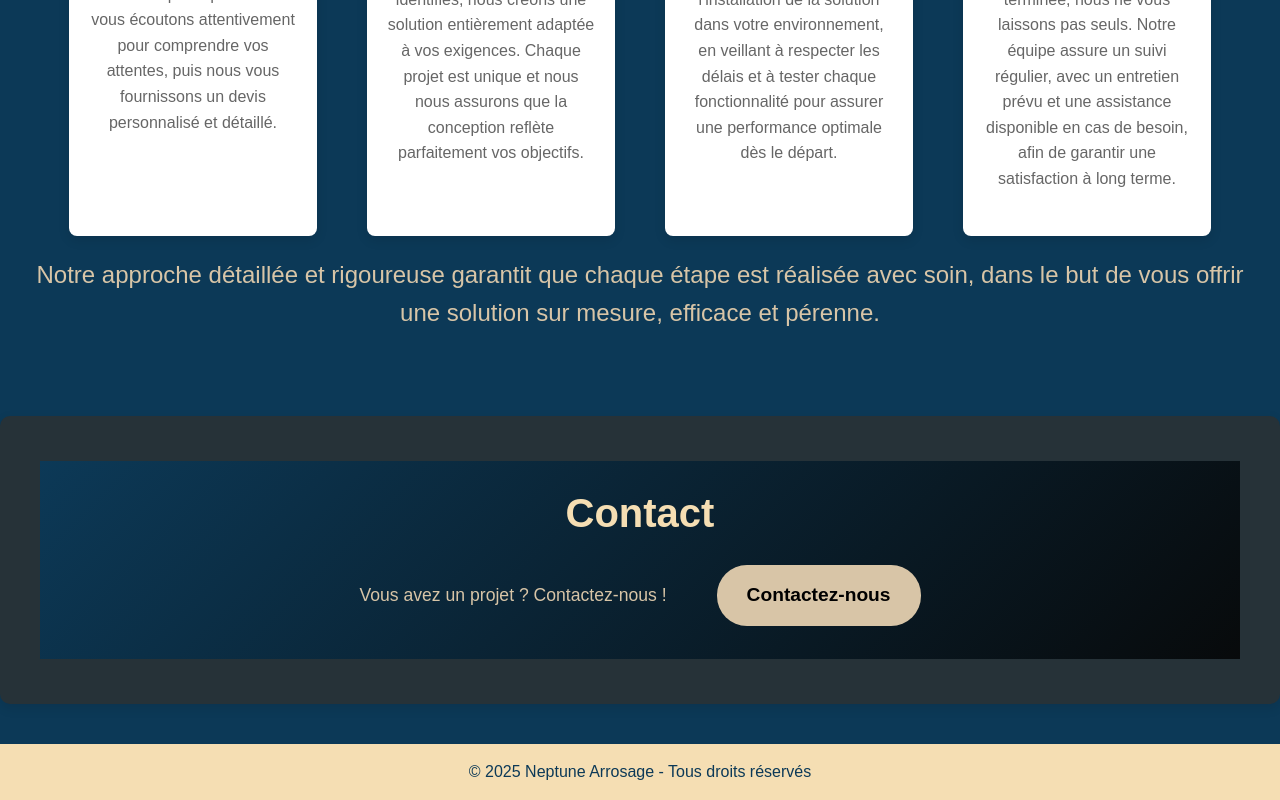
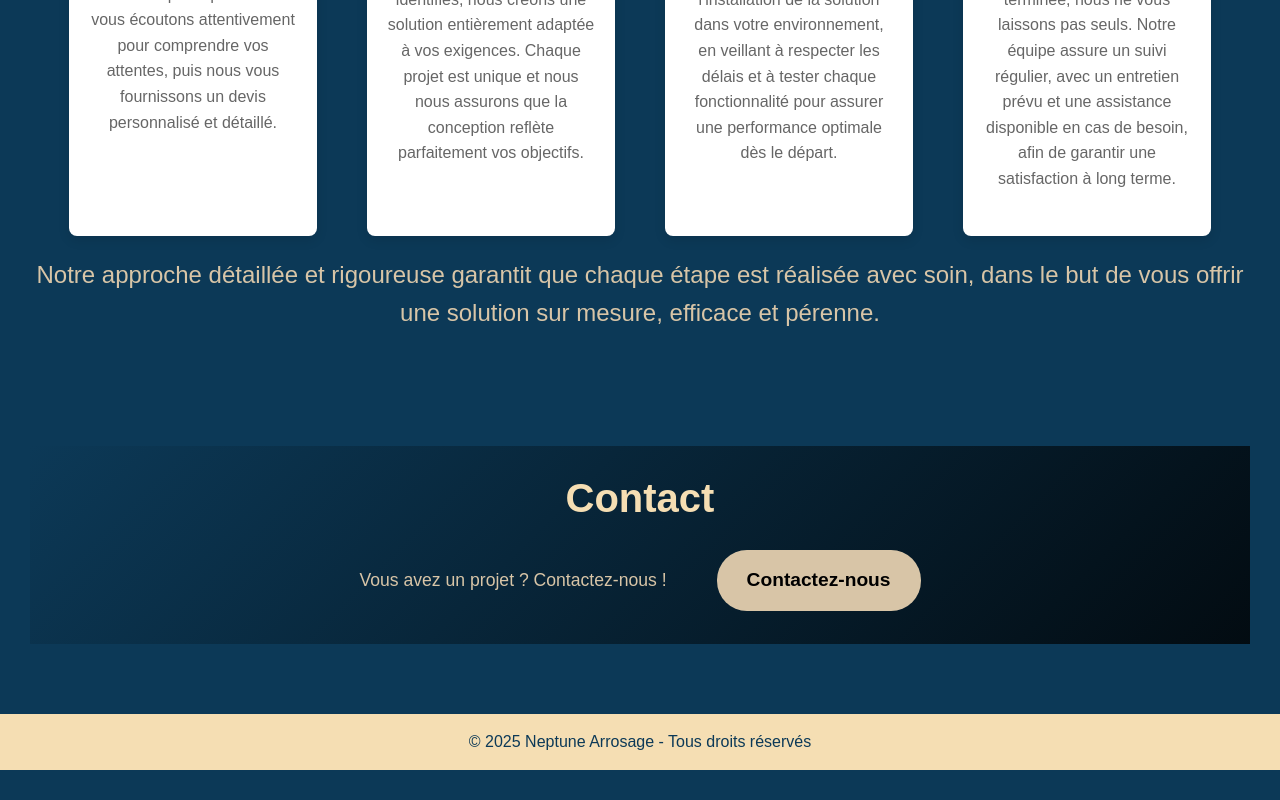
Before and after one commit to Jordan-celton/Neptune-Arrosage, a React (Vite) app in the folder mon-projet/: page /services in a window 1280 px wide. Shown: the part 3162-3962 px from the top of the page. After the commit the page ends 3932 px from the top, so only its background shows below. Built offline with nearby package versions, Linux system fonts and the light colour scheme.

Commit message:
Ajout d'une section de contact dans la page Réalisations et mise à jour des styles CSS pour améliorer la présentation.

```diff
--- a/mon-projet/src/pages/Realisations.jsx
+++ b/mon-projet/src/pages/Realisations.jsx
@@ -86,7 +86,11 @@ const Realisations = () => {
           ))}
         </div>
       </section>
-      <HomeContact />
+
+      {/* Section de contact */}
+      <section className="contact-section">
+        <HomeContact />
+      </section>
     </main>
   );
 };
--- a/mon-projet/src/styles/Contact.css
+++ b/mon-projet/src/styles/Contact.css
@@ -25,7 +25,6 @@
 }
 
 .contact-section {
-    background-color: #263238;
     padding: 30px;
     border-radius: 10px;
     color: var(--title-color);
@@ -34,12 +33,10 @@
     align-items: center;
     text-align: center;
     transition: transform 0.3s ease-in-out, box-shadow 0.3s ease-in-out;
-    box-shadow: 0 4px 12px rgba(0, 0, 0, 0.1);
 }
 
 .contact-section:hover {
     transform: translateY(-10px);
-    box-shadow: 0 8px 20px rgba(0, 0, 0, 0.2);
 }
 
 .icon {
--- a/mon-projet/src/styles/HomeContact.css
+++ b/mon-projet/src/styles/HomeContact.css
@@ -3,11 +3,6 @@
     background: linear-gradient(135deg, var(--background-color) 0%, rgba(0, 0, 0, 0.8) 100%);
         text-align: center;
         margin: 0 auto;
-}
-
-.home-contact-container {
-    max-width: 1200px;
-    margin: 15px;
 }
 
 .home-contact-title h1 {
@@ -22,7 +17,6 @@
     gap: 50px;
     flex-wrap: wrap;
     justify-content: center;
-
     align-items: baseline;
 }
 
--- a/mon-projet/src/styles/Realisations.css
+++ b/mon-projet/src/styles/Realisations.css
@@ -12,7 +12,9 @@ header h1 {
 /* Section des filtres */
 .filtres {
     display: flex;
+    flex-wrap: wrap;
     justify-content: center;
+    gap: 10px;
     margin-bottom: 20px;
 }
 
@@ -24,6 +26,8 @@ header h1 {
     cursor: pointer;
     font-size: 1rem;
     border-radius: 5px;
+    min-width: 120px;
+    text-align: center;
     transition: background-color 0.3s ease;
 }
 
@@ -86,21 +90,6 @@ header h1 {
     margin-top: 10px;
 }
 
-/* Footer */
-footer {
-    background-color: #2c3e50;
-    color: white;
-    text-align: center;
-    padding: 15px 0;
-    position: fixed;
-    bottom: 0;
-    width: 100%;
-}
-
-footer p {
-    font-size: 1rem;
-}
-
 /* Style des boutons */
 button {
     background-color: var(--button-color);
@@ -129,19 +118,37 @@ textarea:focus {
     outline: none;
 }
 
-/* Styles pour les images */
-img {
-    max-width: 100%;
-    height: auto;
-    display: block;
+.contact-section {
+    display: flex;
+    flex-direction: column;
+    justify-content: center;
+    align-items: center;
+    padding: 20px;
+    text-align: center;
 }
 
-/* Alignement central */
-.center {
-    display: flex;
-    justify-content: center;
-    align-items: center;
-    height: 100%;
+.contact-section h2 {
+    font-size: 2.5rem;
+    margin-bottom: 20px;
+}
+
+.contact-section p {
+    font-size: 1.1rem;
+    margin-bottom: 30px;
+}
+
+.contact-section .btn-primary {
+    padding: 12px 30px;
+    background-color: var(--button-color);
+    color: white;
+    text-decoration: none;
+    border-radius: 5px;
+    font-size: 1.1rem;
+    transition: background-color 0.3s;
+}
+
+.contact-section .btn-primary:hover {
+    background-color: var(--title2-color);
 }
 
 /* Média Queries pour la réactivité */
@@ -154,10 +161,6 @@ img {
         padding: 10px;
     }
 
-    footer p {
-        font-size: 0.9rem;
-    }
-
     .grid {
         grid-template-columns: repeat(auto-fill, minmax(250px, 1fr));
     }
```
Lines whose indentation alone changed are shown as unchanged.
